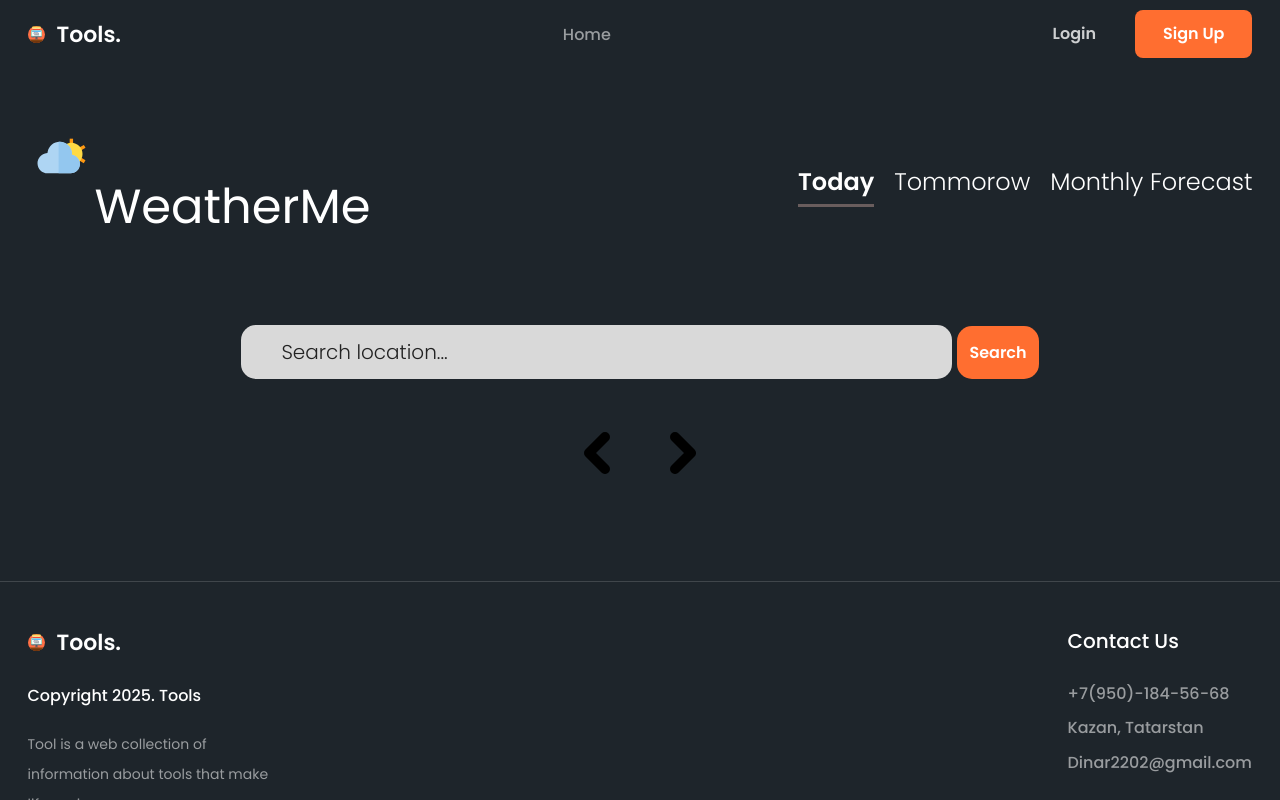
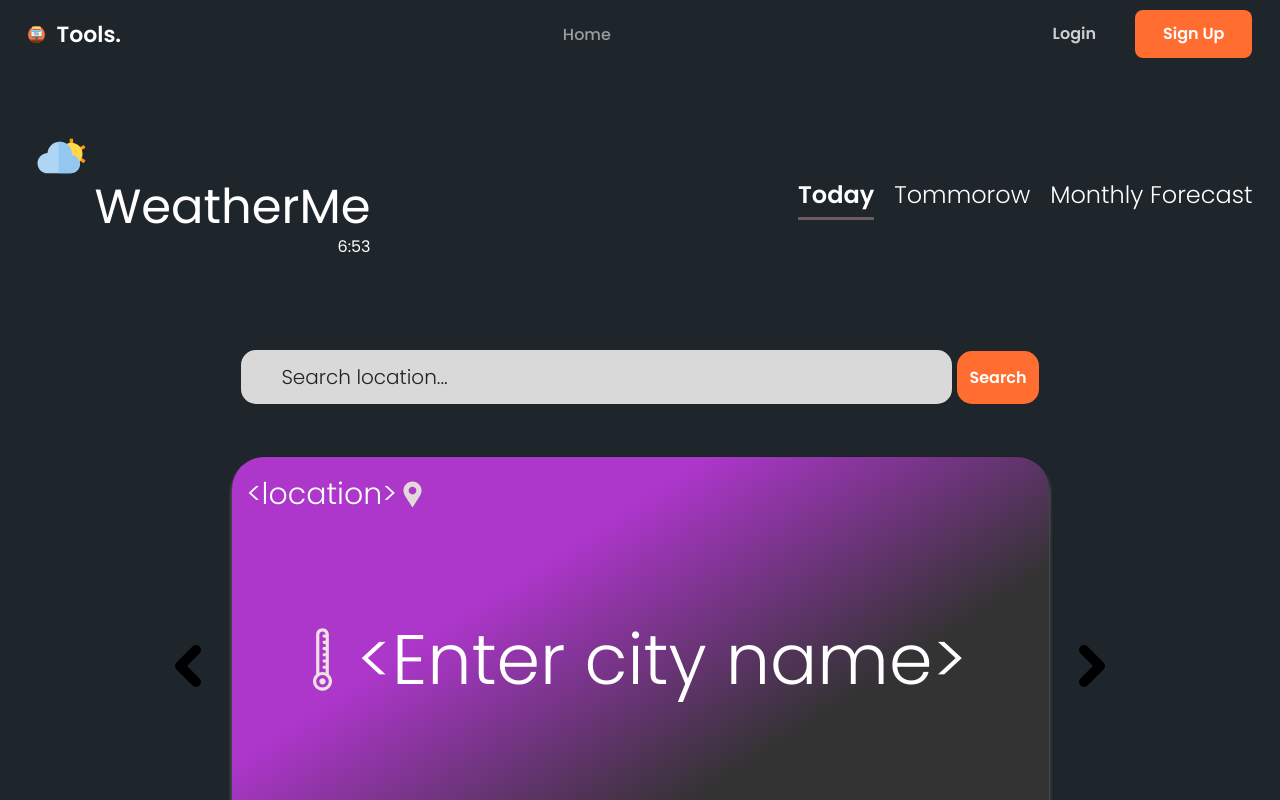
Before and after one commit to DinarMin/Tools-project_react, a React (Vite) app: page /WeatherMe in a window 1280 px wide. Shown: the top 800 px of the page. Built offline with nearby package versions, Linux system fonts and the light colour scheme.

Commit message:
feat: time output, card base.

```diff
--- a/pages/weatherMe/WeatherMe.jsx
+++ b/pages/weatherMe/WeatherMe.jsx
@@ -1,4 +1,97 @@
+import {useState, useEffect} from 'react';
 import "./weatherMe.css";
+
+/*
+Карточка с городом
+
+<div className="slider-card">
+  <div className="slider-card__location-block">
+    <p className="slider-card__location-text">Kazan</p>
+    <img
+      className="slider-card__location-img"
+      src="public/svg/weather/location_.svg"
+      alt="location"
+    />
+    <button className="slider-card__delete-btn" id="1742042420597.0098" />
+  </div>
+  <div className="slider-card__temp-block">
+    <img
+      className="slider-card__temp-img"
+      src="public/svg/weather/temperature_.svg"
+      alt="temperature"
+    />
+    <p className="slider-card__temp-meaning">6°C</p>
+  </div>
+  <div className="slider-card__data-block">
+    <p className="slider-card__data-text">Mar 15, Sat</p>
+  </div>
+</div>
+
+-------
+Чистая карточка
+
+<div className="slider-card">
+  <div className="slider-card__location-block">
+    <p className="slider-card__location-text" />
+    <img
+      className="slider-card__location-img"
+      src="public/svg/weather/location_.svg"
+      alt="location"
+    />
+    <button className="slider-card__delete-btn none" />
+  </div>
+  <div className="slider-card__temp-block">
+    <img
+      className="slider-card__temp-img"
+      src="public/svg/weather/temperature_.svg"
+      alt="temperature"
+    />
+    <p className="slider-card__temp-meaning">&lt;Enter city name&gt;</p>
+  </div>
+  <div className="slider-card__data-block">
+    <p className="slider-card__data-text">Mar 15, Sat</p>
+  </div>
+</div>
+
+
+ */
+
+/* Вывод времени на странице*/
+
+const getTime = () => {
+  let now = new Date();
+  let hours = now.getHours();
+  let minutes = now.getMinutes();
+
+  if (minutes <= 9) {
+    return `${hours}:0${minutes}`;
+  } else {
+    return `${hours}:${minutes}`;
+  }
+}
+
+const nowTime = getTime();
+
+
+/* Вывод даты на карточку с погодой. */
+/* Отрисовка карточки с погодой на странице */
+/* Отображение информации после ввода */
+/* Вовзращает название месяца место числа */
+/* Возвращает назание дня недели место числа */
+/* Отработка элемента поиска при нажатии на ENTER */
+/* Отбработка кликов */
+/* Прооверка на повтор */
+/* Запрос информации о погоде */
+/* Асинхронный запрос далее рендер */
+/* Добавление в массив */
+/* Загрузка массив со списком в localStorage */
+/* Загрузка  массив со списком из localStorage*/
+/* Загрузка масссив со списком из localStorage во время загрузки DOM */
+/* Удаление карточки из localStorage */
+/* Удаление карточки с погодой */
+/* Удаление элемента если массив с городом пуст */
+/* Добавить список избранных городов, по мимо прокрутки */
+
 
 export default function WeatherMe() {
   return (
@@ -12,7 +105,7 @@ export default function WeatherMe() {
               className="weather-logo-block__img"
             />
             <h1 className="weather-logo-block__title">WeatherMe</h1>
-            <p className="weather-logo-block__time" />
+            <p className="weather-logo-block__time">{nowTime}</p>
           </div>
           <nav className="weather-nav">
             <ul className="weather-nav__list">
@@ -37,7 +130,7 @@ export default function WeatherMe() {
               type="text"
               placeholder="Search location..."
             />
-            <button className="btn-search-weather">Search</button>
+            <button className="btn-search-weather" onClick={(e) => e.preventDefault()}>Search</button>
           </form>
         </div>
       </section>
@@ -67,7 +160,32 @@ export default function WeatherMe() {
               />
             </svg>
           </button>
-          <div className="slider-container"></div>
+          <div className="slider-container">
+            <div className="slider-card">
+              <div className="slider-card__location-block">
+                <p className="slider-card__location-text">&lt;location&gt;</p>
+                <img
+                  className="slider-card__location-img"
+                  src="public/svg/weather/location_.svg"
+                  alt="location"
+                />
+                <button className="slider-card__delete-btn none" />
+              </div>
+              <div className="slider-card__temp-block">
+                <img
+                  className="slider-card__temp-img"
+                  src="public/svg/weather/temperature_.svg"
+                  alt="temperature"
+                />
+                <p className="slider-card__temp-meaning">
+                  &lt;Enter city name&gt;
+                </p>
+              </div>
+              <div className="slider-card__data-block">
+                <p className="slider-card__data-text">&lt;Date&gt;</p>
+              </div>
+            </div>
+          </div>
           <button className="right-arrow">
             <svg
               className="right-arrow-svg"
```
